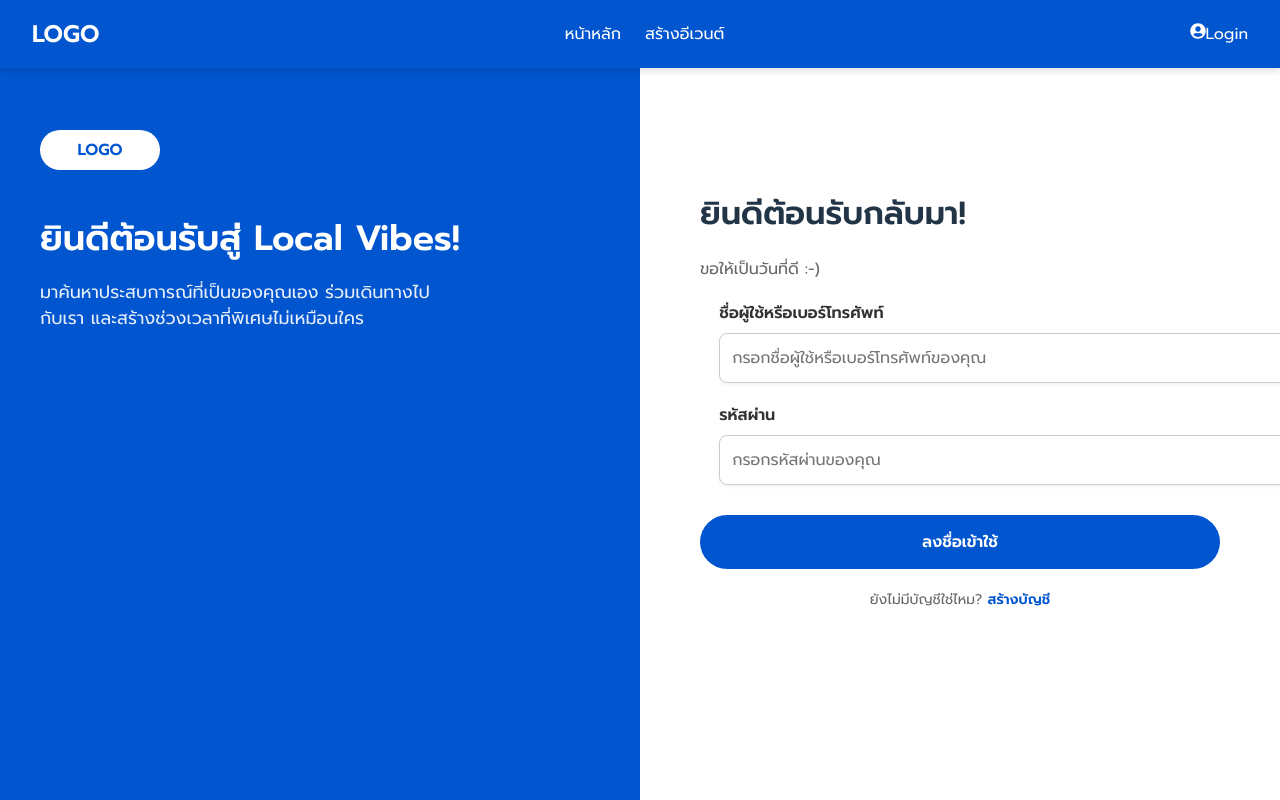
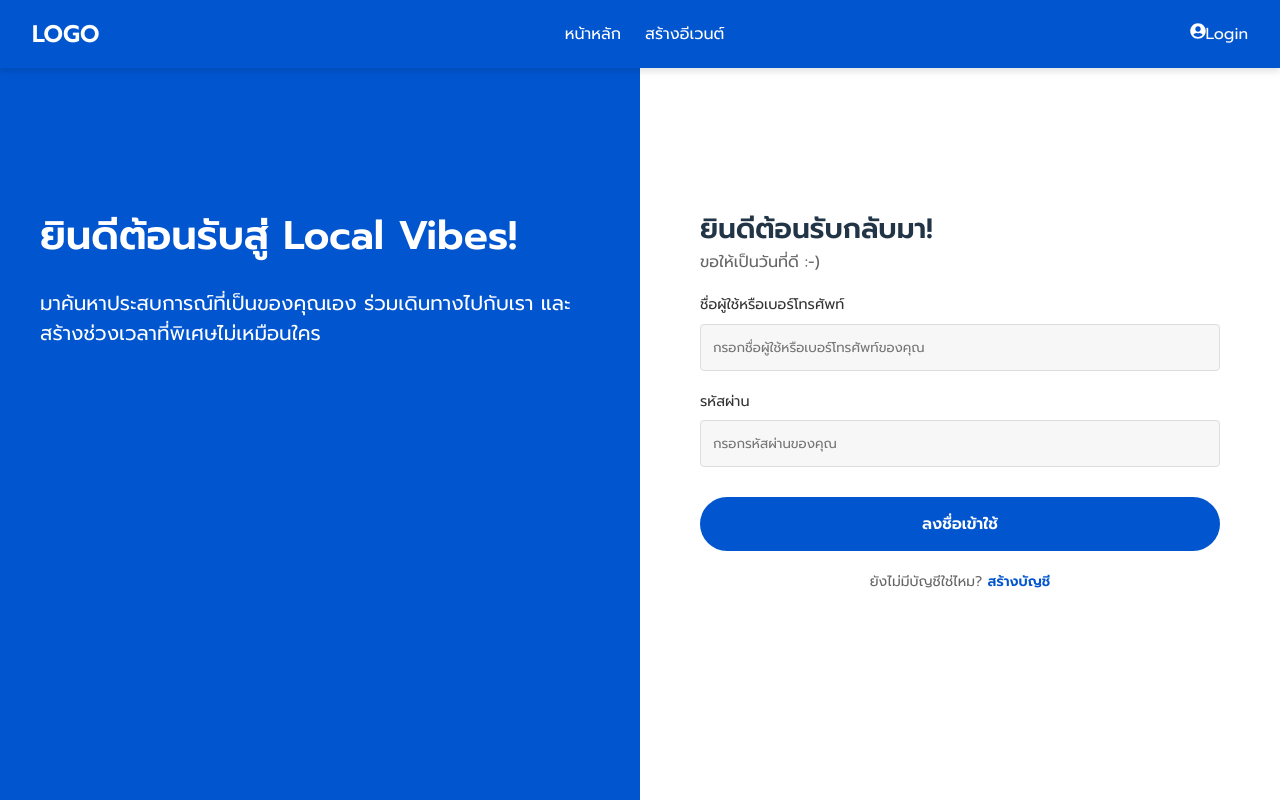
Before and after one commit to NarongdechP/Local-Vibes-Web-app, a React (Vite) app: page /Local-Vibes-Web-app/login in a window 1280 px wide. Built offline with nearby package versions, Linux system fonts and the light colour scheme; some icons are missing.

Commit message:
จัดหมวดหมู่

```diff
--- a/src/App.css
+++ b/src/App.css
@@ -306,7 +306,7 @@ a {
   transition: border-radius 0.5s ease;
   background: var(--input-bg,#fff);
   flex: 1; /* Added to work with flexbox layout */
-  margin-right: 10px; /* Added spacing */
+  margin-right: 20px; /* Added spacing */
 
 }
 
--- a/src/pages/Login.css
+++ b/src/pages/Login.css
@@ -44,8 +44,8 @@ body {
     display: flex;
     align-items: center;
     justify-content: center;
-    margin-bottom: 50px;
-    margin-top: 90px;
+    margin-bottom: -30px;
+    margin-top: 100px;
   }
 
   .logo-text {
@@ -53,13 +53,14 @@ body {
     color: #0155cf;
   }
 
-  .sidebar-title {
-    font-size: 100px;
+  .login-sidebar-title {
+    font-size: 40px;
     font-weight: bold;
-    margin-bottom: 20px;
+    margin-top: 150px;
+    margin-bottom: 30px;
   }
 
-  .sidebar-description {
+  .login-sidebar-description {
     font-size: 20px;
     line-height: 1.5;
   }
@@ -73,20 +74,20 @@ body {
     justify-content: center;
   }
 
-  .form-title {
+  .login-form-title {
     font-size: 1.75rem;
     font-weight: bold;
     margin-bottom: 10px;
   }
 
-  .form-subtitle {
+  .login-form-subtitle {
     margin-top: -10px;
     font-size: 1rem;
     margin-bottom: 20px;
     color: #666;
   }
 
-  .form-group {
+  .login-form-group {
     margin-bottom: 20px;
   }
 
--- a/src/pages/Login.jsx
+++ b/src/pages/Login.jsx
@@ -59,24 +59,24 @@ const Login = () => {
   return (
     <div className="login-container">
       <div className="login-sidebar">
-        <div className="logo-container">
-          <div className="logo-text">LOGO</div>
+        <div className="login-logo-container">
+          <div className="login-logo-text">LOGO</div>
         </div>
-        <h1 className="sidebar-title">ยินดีต้อนรับสู่ Local Vibes!</h1>
-        <p className="sidebar-description">
+        <h1 className="login-sidebar-title">ยินดีต้อนรับสู่ Local Vibes!</h1>
+        <p className="login-sidebar-description">
           มาค้นหาประสบการณ์ที่เป็นของคุณเอง ร่วมเดินทางไปกับเรา และสร้างช่วงเวลาที่พิเศษไม่เหมือนใคร
         </p>
       </div>
 
       <div className="login-form">
-        <h2 className="form-title">ยินดีต้อนรับกลับมา!</h2>
-        <p className="form-subtitle">ขอให้เป็นวันที่ดี :-)</p>
+        <h2 className="login-form-title">ยินดีต้อนรับกลับมา!</h2>
+        <p className="login-form-subtitle">ขอให้เป็นวันที่ดี :-)</p>
 
         {/* แสดงข้อความแจ้งเตือนถ้ามีข้อผิดพลาด */}
         {error && <p className="error-message">{error}</p>}
 
         <form onSubmit={handleSubmit}>
-          <div className="form-group">
+          <div className="login-form-group">
             <label htmlFor="email">ชื่อผู้ใช้หรือเบอร์โทรศัพท์</label>
             <input
               type="text"
@@ -87,7 +87,7 @@ const Login = () => {
             />
           </div>
 
-          <div className="form-group">
+          <div className="login-form-group">
             <label htmlFor="password">รหัสผ่าน</label>
             <input
               type="password"
--- a/src/pages/Register.css
+++ b/src/pages/Register.css
@@ -18,7 +18,7 @@
     text-align: center;
   }
 
-  .logo-container {
+  .register-logo-container {
     background-color: white;
     width: 120px;
     height: 40px;
@@ -30,18 +30,18 @@
     margin-top: 90px;
   }
 
-  .logo-text {
+  .register-logo-text {
     font-weight: bold;
     color: #0155cf;
   }
 
-  .sidebar-title {
+  .register-sidebar-title {
     font-size: 2.2rem;
     font-weight: bold;
     margin-bottom: 20px;
   }
 
-  .sidebar-description {
+  .register-sidebar-description {
     font-size: 1.1rem;
     opacity: 0.9;
     max-width: 400px;
@@ -56,15 +56,16 @@
     align-items: center;
     padding: 3rem;
     background: #f8f9fb;
+    margin-left: 30px;
   }
 
-  .form-title {
+  .register-form-title {
     font-size: 2rem;
     font-weight: bold;
     margin-bottom: 1.8rem;
   }
 
-  .form-group {
+  .register-form-group {
     width: 100%;
     max-width: 400px;
     margin-left: 1.2rem;
@@ -108,6 +109,9 @@
     cursor: pointer;
     transition: all 0.3s ease-in-out;
     box-shadow: 0 4px 6px rgba(1, 85, 207, 0.2);
+    margin-top: 20px;
+    margin-left : 20px
+
   }
 
   .register-button:hover {
@@ -118,6 +122,7 @@
   /* Login Link */
   .login-link {
     margin-top: 1.5rem;
+    margin-left: 20px;
     font-size: 1rem;
   }
 
@@ -146,6 +151,7 @@
 
     .register-form {
       width: 100%;
+      margin-right: 60px;
       padding: 2rem;
     }
 
--- a/src/pages/Register.jsx
+++ b/src/pages/Register.jsx
@@ -77,23 +77,23 @@ const Register = () => {
   return (
     <div className="register-container">
       <div className="register-sidebar">
-        <div className="logo-container">
-          <div className="logo-text">LOGO</div>
+        <div className="register-logo-container">
+          <div className="register-logo-text">LOGO</div>
         </div>
-        <h1 className="sidebar-title">ยินดีต้อนรับสู่ Local Vibes!</h1>
-        <p className="sidebar-description">
+        <h1 className="register-sidebar-title">ยินดีต้อนรับสู่ Local Vibes!</h1>
+        <p className="register-sidebar-description">
           มาค้นหาประสบการณ์ที่เป็นของคุณเอง ร่วมเดินทางไปกับเรา
           และสร้างช่วงเวลาที่พิเศษไม่เหมือนใคร
         </p>
       </div>
 
       <div className="register-form">
-        <h2 className="form-title">สร้างบัญชีผู้ใช้</h2>
+        <h2 className="register-form-title">สร้างบัญชีผู้ใช้</h2>
 
         {errors.api && <p className="error-message">{errors.api}</p>}
 
         <form onSubmit={handleSubmit}>
-          <div className="form-group">
+          <div className="register-form-group">
             <label>ชื่อ - นามสกุล</label>
             <input
               type="text"
@@ -105,7 +105,7 @@ const Register = () => {
             {errors.name && <p className="error-message">{errors.name}</p>}
           </div>
 
-          <div className="form-group">
+          <div className="register-form-group">
             <label>อีเมลหรือเบอร์โทรศัพท์</label>
             <input
               type="text"
@@ -117,7 +117,7 @@ const Register = () => {
             {errors.email && <p className="error-message">{errors.email}</p>}
           </div>
 
-          <div className="form-group">
+          <div className="register-form-group">
             <label>รหัสผ่าน</label>
             <input
               type="password"
```
